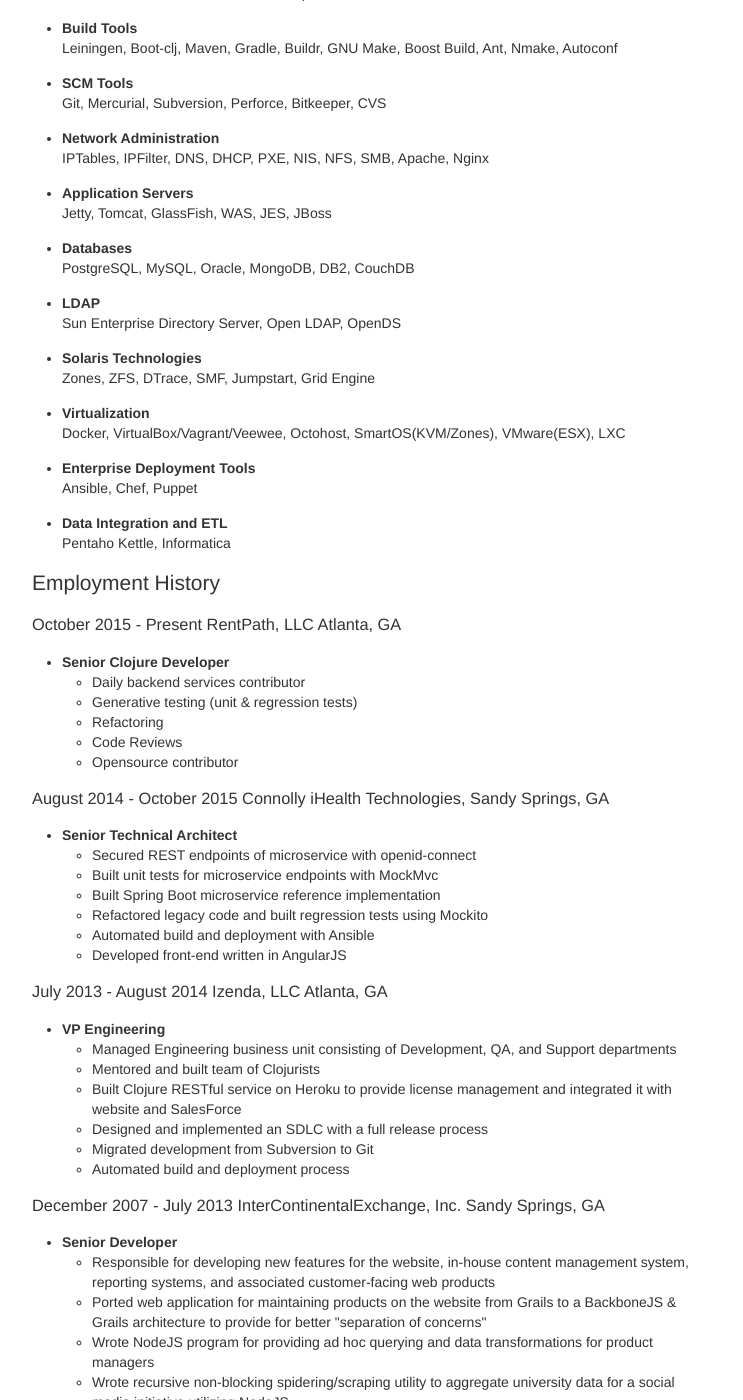
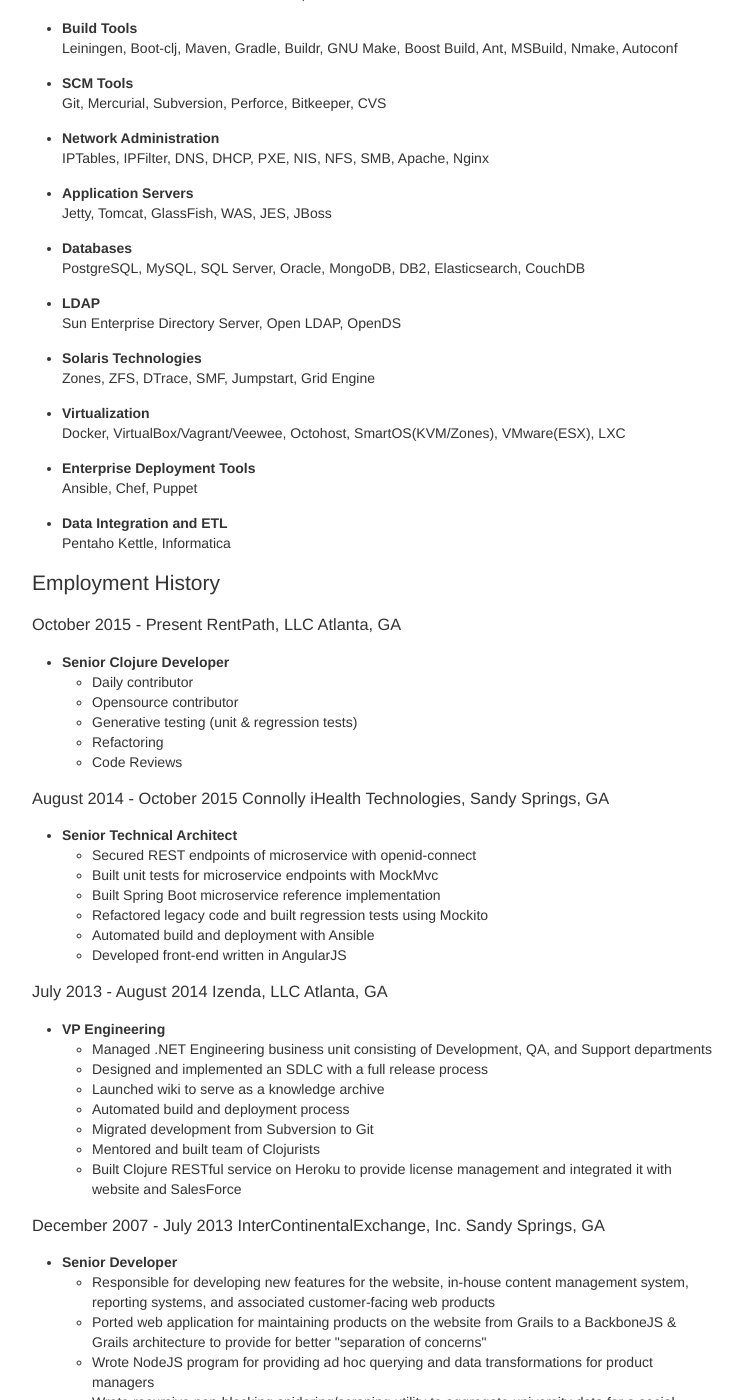
Before and after one commit to halcyon/www.zeddworks.com, a Jekyll site: the page built from resume.html, in a window 1280 px wide and 1400 px high, scrolled down 887 px. Shown: the whole window, without its empty margins (268-1011 px from the left). Built offline with Jekyll 4.4.1, drawn with Linux system fonts in a browser that asks for light colours; some of the changed text lies outside the part shown.

Commit message:
Updating

```diff
--- a/resume.html
+++ b/resume.html
@@ -11,12 +11,13 @@ categories:
 permalink: /resume
 ---
 
-<div id="outline-container-orgb51a830" class="outline-2">
-<h2 id="orgb51a830">Scott McLeod</h2>
-<div class="outline-text-2" id="text-orgb51a830">
-</div><div id="outline-container-org303be6a" class="outline-3">
-<h3 id="org303be6a"><b>Senior Clojure Developer</b></h3>
-<div class="outline-text-3" id="text-org303be6a">
+<div id="outline-container-org55b0d79" class="outline-2">
+<h2 id="org55b0d79">Scott McLeod</h2>
+<div class="outline-text-2" id="text-org55b0d79">
+</div>
+<div id="outline-container-org9b03dad" class="outline-3">
+<h3 id="org9b03dad"><b>Senior Clojure Developer</b></h3>
+<div class="outline-text-3" id="text-org9b03dad">
 <ul class="org-ul">
 <li>tel: 404-697-0103</li>
 <li>email: scott.mcleod@zeddworks.com</li>
@@ -26,132 +27,184 @@ permalink: /resume
 </div>
 </div>
 
-<div id="outline-container-org2c3b42e" class="outline-2">
-<h2 id="org2c3b42e">Professional Summary</h2>
-<div class="outline-text-2" id="text-org2c3b42e">
-</div><ul class="org-ul"><li><a id="org50d5a77"></a><b>Programming Languages</b><br /><div class="outline-text-4" id="text-org50d5a77">
+<div id="outline-container-org65c0ed5" class="outline-2">
+<h2 id="org65c0ed5">Professional Summary</h2>
+<div class="outline-text-2" id="text-org65c0ed5">
+</div>
+<ul class="org-ul">
+<li><a id="org0121160"></a><b>Programming Languages</b><br />
+<div class="outline-text-4" id="text-org0121160">
 <p>
 Clojure, ClojureScript, JavaScript, Java, Ruby, Groovy, CoffeeScript, Python, Rust, C, C++, C#, Bash, Scala
 </p>
-</div></li>
-<li><a id="orgf856c43"></a><b>Cloud Deployment</b><br /><div class="outline-text-4" id="text-orgf856c43">
+</div>
+</li>
+<li><a id="orgea53e7e"></a><b>Cloud Deployment</b><br />
+<div class="outline-text-4" id="text-orgea53e7e">
 <p>
 Amazon Lambda, Heroku
 </p>
-</div></li>
-<li><a id="org7521e62"></a><b>Continuous Integration</b><br /><div class="outline-text-4" id="text-org7521e62">
+</div>
+</li>
+<li><a id="org2def0f5"></a><b>Continuous Integration</b><br />
+<div class="outline-text-4" id="text-org2def0f5">
 <p>
 Jenkins, Travis
 </p>
-</div></li>
-<li><a id="org4d0548b"></a><b>Project Management and Agile Methodologies</b><br /><div class="outline-text-4" id="text-org4d0548b">
+</div>
+</li>
+<li><a id="orgac694e8"></a><b>Project Management and Agile Methodologies</b><br />
+<div class="outline-text-4" id="text-orgac694e8">
 <p>
 Trello, Jira/GreenHopper, Kanban
 </p>
-</div></li>
-<li><a id="orgfe947a9"></a><b>Documentation</b><br /><div class="outline-text-4" id="text-orgfe947a9">
+</div>
+</li>
+<li><a id="org38eaeee"></a><b>Documentation</b><br />
+<div class="outline-text-4" id="text-org38eaeee">
 <p>
 Org Mode, Markdown, AsciiDoc
 </p>
-</div></li>
-<li><a id="org171e14e"></a><b>Testing Frameworks and Tools</b><br /><div class="outline-text-4" id="text-org171e14e">
+</div>
+</li>
+<li><a id="org360a8e8"></a><b>Testing Frameworks and Tools</b><br />
+<div class="outline-text-4" id="text-org360a8e8">
 <p>
 Mockito, TestNG, JUnit, Jasmine, Karma, Mocha, RSpec, Selenium, Watir
 </p>
-</div></li>
-<li><a id="orgbea1f91"></a><b>Web Technologies</b><br /><div class="outline-text-4" id="text-orgbea1f91">
+</div>
+</li>
+<li><a id="org5be75d7"></a><b>Web Technologies</b><br />
+<div class="outline-text-4" id="text-org5be75d7">
 <p>
-HTML5, CSS, JavaScript, BackboneJS, jQuery, RequireJS, LessCSS, Sass, NodeJS, HandlebarsJS, Hiccup (Clojure HTML templating library)
+HTML5, CSS, JavaScript, Angular, BackboneJS, jQuery, RequireJS, LessCSS, Sass, NodeJS, HandlebarsJS, Hiccup (Clojure HTML templating library)
 </p>
-</div></li>
-<li><a id="org188b5bc"></a><b>Frameworks</b><br /><div class="outline-text-4" id="text-org188b5bc">
+</div>
+</li>
+<li><a id="org0fe3d7e"></a><b>Frameworks</b><br />
+<div class="outline-text-4" id="text-org0fe3d7e">
 <p>
 Om, Reagent, re-frame, Ruby on Rails, Compojure (Clojure web service routing library), Grails, Spring, Stripes, Hibernate, Ibatis
 </p>
-</div></li>
-<li><a id="org0dcb530"></a><b>Message Queues</b><br /><div class="outline-text-4" id="text-org0dcb530">
+</div>
+</li>
+<li><a id="orgae0c586"></a><b>Message Queues</b><br />
+<div class="outline-text-4" id="text-orgae0c586">
 <p>
 RabbitMQ, ActiveMQ, JMS
 </p>
-</div></li>
-<li><a id="org9bd623f"></a><b>System Administration</b><br /><div class="outline-text-4" id="text-org9bd623f">
+</div>
+</li>
+<li><a id="orgdc1d86f"></a><b>System Administration</b><br />
+<div class="outline-text-4" id="text-orgdc1d86f">
 <p>
 Linux, Mac OS X, Solaris, FreeBSD, OpenBSD, NetBSD, Windows
 </p>
-</div></li>
-<li><a id="org1f7b5ee"></a><b>Build Tools</b><br /><div class="outline-text-4" id="text-org1f7b5ee">
+</div>
+</li>
+<li><a id="org79f5439"></a><b>Build Tools</b><br />
+<div class="outline-text-4" id="text-org79f5439">
 <p>
-Leiningen, Boot-clj, Maven, Gradle, Buildr, GNU Make, Boost Build, Ant, Nmake, Autoconf
+Leiningen, Boot-clj, Maven, Gradle, Buildr, GNU Make, Boost Build, Ant, MSBuild, Nmake, Autoconf
 </p>
-</div></li>
-<li><a id="orge0567ee"></a><b>SCM Tools</b><br /><div class="outline-text-4" id="text-orge0567ee">
+</div>
+</li>
+<li><a id="orgfb9a120"></a><b>SCM Tools</b><br />
+<div class="outline-text-4" id="text-orgfb9a120">
 <p>
 Git, Mercurial, Subversion, Perforce, Bitkeeper, CVS
 </p>
-</div></li>
-<li><a id="org54d7355"></a><b>Network Administration</b><br /><div class="outline-text-4" id="text-org54d7355">
+</div>
+</li>
+<li><a id="orgbde3e4f"></a><b>Network Administration</b><br />
+<div class="outline-text-4" id="text-orgbde3e4f">
 <p>
 IPTables, IPFilter, DNS, DHCP, PXE, NIS, NFS, SMB, Apache, Nginx
 </p>
-</div></li>
-<li><a id="org27008b3"></a><b>Application Servers</b><br /><div class="outline-text-4" id="text-org27008b3">
+</div>
+</li>
+<li><a id="orgfb9668f"></a><b>Application Servers</b><br />
+<div class="outline-text-4" id="text-orgfb9668f">
 <p>
 Jetty, Tomcat, GlassFish, WAS, JES, JBoss
 </p>
-</div></li>
-<li><a id="org3cb4be2"></a><b>Databases</b><br /><div class="outline-text-4" id="text-org3cb4be2">
+</div>
+</li>
+<li><a id="org0947a5d"></a><b>Databases</b><br />
+<div class="outline-text-4" id="text-org0947a5d">
 <p>
-PostgreSQL, MySQL, Oracle, MongoDB, DB2, CouchDB
+PostgreSQL, MySQL, SQL Server, Oracle, MongoDB, DB2, Elasticsearch, CouchDB
 </p>
-</div></li>
-<li><a id="org92a750f"></a><b>LDAP</b><br /><div class="outline-text-4" id="text-org92a750f">
+</div>
+</li>
+<li><a id="orgc100973"></a><b>LDAP</b><br />
+<div class="outline-text-4" id="text-orgc100973">
 <p>
 Sun Enterprise Directory Server, Open LDAP, OpenDS
 </p>
-</div></li>
-<li><a id="orgb095ba3"></a><b>Solaris Technologies</b><br /><div class="outline-text-4" id="text-orgb095ba3">
+</div>
+</li>
+<li><a id="orgd3ea72a"></a><b>Solaris Technologies</b><br />
+<div class="outline-text-4" id="text-orgd3ea72a">
 <p>
 Zones, ZFS, DTrace, SMF, Jumpstart, Grid Engine
 </p>
-</div></li>
-<li><a id="org6347397"></a><b>Virtualization</b><br /><div class="outline-text-4" id="text-org6347397">
+</div>
+</li>
+<li><a id="org4ef895d"></a><b>Virtualization</b><br />
+<div class="outline-text-4" id="text-org4ef895d">
 <p>
 Docker, VirtualBox/Vagrant/Veewee, Octohost, SmartOS(KVM/Zones), VMware(ESX), LXC
 </p>
-</div></li>
-<li><a id="org58a2bad"></a><b>Enterprise Deployment Tools</b><br /><div class="outline-text-4" id="text-org58a2bad">
+</div>
+</li>
+<li><a id="org892a8aa"></a><b>Enterprise Deployment Tools</b><br />
+<div class="outline-text-4" id="text-org892a8aa">
 <p>
 Ansible, Chef, Puppet
 </p>
-</div></li>
-<li><a id="orgb392251"></a><b>Data Integration and ETL</b><br /><div class="outline-text-4" id="text-orgb392251">
+</div>
+</li>
+<li><a id="orga0ef95d"></a><b>Data Integration and ETL</b><br />
+<div class="outline-text-4" id="text-orga0ef95d">
 <p>
 Pentaho Kettle, Informatica
 </p>
-</div></li></ul>
+</div>
+</li>
+</ul>
 </div>
 
-<div id="outline-container-orgdeba1b6" class="outline-2">
-<h2 id="orgdeba1b6">Employment History</h2>
-<div class="outline-text-2" id="text-orgdeba1b6">
-</div><div id="outline-container-orgb7b0e91" class="outline-3">
-<h3 id="orgb7b0e91">October 2015 - Present RentPath, LLC Atlanta, GA</h3>
-<div class="outline-text-3" id="text-orgb7b0e91">
-</div><ul class="org-ul"><li><a id="org87d2db2"></a><b>Senior Clojure Developer</b><br /><div class="outline-text-4" id="text-org87d2db2">
+<div id="outline-container-orge59abd1" class="outline-2">
+<h2 id="orge59abd1">Employment History</h2>
+<div class="outline-text-2" id="text-orge59abd1">
+</div>
+<div id="outline-container-orgd2446a2" class="outline-3">
+<h3 id="orgd2446a2">October 2015 - Present RentPath, LLC Atlanta, GA</h3>
+<div class="outline-text-3" id="text-orgd2446a2">
+</div>
 <ul class="org-ul">
-<li>Daily backend services contributor</li>
+<li><a id="org299313d"></a><b>Senior Clojure Developer</b><br />
+<div class="outline-text-4" id="text-org299313d">
+<ul class="org-ul">
+<li>Daily contributor</li>
+<li>Opensource contributor</li>
 <li>Generative testing (unit &amp; regression tests)</li>
 <li>Refactoring</li>
 <li>Code Reviews</li>
-<li>Opensource contributor</li>
 </ul>
-</div></li></ul>
+</div>
+</li>
+</ul>
 </div>
 
-<div id="outline-container-org32af280" class="outline-3">
-<h3 id="org32af280">August 2014 - October 2015 Connolly iHealth Technologies, Sandy Springs, GA</h3>
-<div class="outline-text-3" id="text-org32af280">
-</div><ul class="org-ul"><li><a id="orge1d4624"></a><b>Senior Technical Architect</b><br /><div class="outline-text-4" id="text-orge1d4624">
+<div id="outline-container-org97583a7" class="outline-3">
+<h3 id="org97583a7">August 2014 - October 2015 Connolly iHealth Technologies, Sandy Springs, GA</h3>
+<div class="outline-text-3" id="text-org97583a7">
+</div>
+<ul class="org-ul">
+<li><a id="org6fd8591"></a><b>Senior Technical Architect</b><br />
+<div class="outline-text-4" id="text-org6fd8591">
 <ul class="org-ul">
 <li>Secured REST endpoints of microservice with openid-connect</li>
 <li>Built unit tests for microservice endpoints with MockMvc</li>
@@ -160,37 +213,50 @@ Pentaho Kettle, Informatica
 <li>Automated build and deployment with Ansible</li>
 <li>Developed front-end written in AngularJS</li>
 </ul>
-</div></li></ul>
+</div>
+</li>
+</ul>
 </div>
 
-<div id="outline-container-orgd310e85" class="outline-3">
-<h3 id="orgd310e85">July 2013 - August 2014 Izenda, LLC Atlanta, GA</h3>
-<div class="outline-text-3" id="text-orgd310e85">
-</div><ul class="org-ul"><li><a id="org4aa8a16"></a><b>VP Engineering</b><br /><div class="outline-text-4" id="text-org4aa8a16">
+<div id="outline-container-orgeed8fe3" class="outline-3">
+<h3 id="orgeed8fe3">July 2013 - August 2014 Izenda, LLC Atlanta, GA</h3>
+<div class="outline-text-3" id="text-orgeed8fe3">
+</div>
 <ul class="org-ul">
-<li>Managed Engineering business unit consisting of Development, QA, and Support departments</li>
+<li><a id="org9fcf7ee"></a><b>VP Engineering</b><br />
+<div class="outline-text-4" id="text-org9fcf7ee">
+<ul class="org-ul">
+<li>Managed .NET Engineering business unit consisting of Development, QA, and Support departments</li>
+<li>Designed and implemented an SDLC with a full release process</li>
+<li>Launched wiki to serve as a knowledge archive</li>
+<li>Automated build and deployment process</li>
+<li>Migrated development from Subversion to Git</li>
 <li>Mentored and built team of Clojurists</li>
 <li>Built Clojure RESTful service on Heroku to provide license management and integrated it with website and SalesForce</li>
-<li>Designed and implemented an SDLC with a full release process</li>
-<li>Migrated development from Subversion to Git</li>
-<li>Automated build and deployment process</li>
 </ul>
-</div></li></ul>
+</div>
+</li>
+</ul>
 </div>
 
-<div id="outline-container-org3523233" class="outline-3">
-<h3 id="org3523233">December 2007 - July 2013 InterContinentalExchange, Inc. Sandy Springs, GA</h3>
-<div class="outline-text-3" id="text-org3523233">
-</div><ul class="org-ul"><li><a id="org5039dcc"></a><b>Senior Developer</b><br /><div class="outline-text-4" id="text-org5039dcc">
+<div id="outline-container-org85db82d" class="outline-3">
+<h3 id="org85db82d">December 2007 - July 2013 InterContinentalExchange, Inc. Sandy Springs, GA</h3>
+<div class="outline-text-3" id="text-org85db82d">
+</div>
+<ul class="org-ul">
+<li><a id="org88c42b9"></a><b>Senior Developer</b><br />
+<div class="outline-text-4" id="text-org88c42b9">
 <ul class="org-ul">
 <li>Responsible for developing new features for the website, in-house content management system, reporting systems, and associated customer-facing web products</li>
 <li>Ported web application for maintaining products on the website from Grails to a BackboneJS &amp; Grails architecture to provide for better "separation of concerns"</li>
 <li>Wrote NodeJS program for providing ad hoc querying and data transformations for product managers</li>
 <li>Wrote recursive non-blocking spidering/scraping utility to aggregate university data for a social media initiative utilizing NodeJS</li>
 </ul>
-</div></li>
+</div>
+</li>
 
-<li><a id="org63fc479"></a><b>Manager SDLC Team</b><br /><div class="outline-text-4" id="text-org63fc479">
+<li><a id="org6ec86c0"></a><b>Manager SDLC Team</b><br />
+<div class="outline-text-4" id="text-org6ec86c0">
 <ul class="org-ul">
 <li>Championed and implemented Chef deployment strategies to automate provisioning of SDLC stack (Gitorious, Jenkins, Nexus, Jira) and wrote a Chef provider to automate signing of SSL certificates by ICE's Certificate Authority</li>
 <li>Lead development of Nexus Artifact Cleaner to expunge old artifacts</li>
@@ -202,9 +268,11 @@ Pentaho Kettle, Informatica
 <li>Wrote Java Maven plugin to generate and email release notes upon Maven release builds</li>
 <li>Implemented SDLC Release Process</li>
 </ul>
-</div></li>
+</div>
+</li>
 
-<li><a id="org5fc7696"></a><b>R&amp;D Systems Engineer</b><br /><div class="outline-text-4" id="text-org5fc7696">
+<li><a id="org4f7aa77"></a><b>R&amp;D Systems Engineer</b><br />
+<div class="outline-text-4" id="text-org4f7aa77">
 <ul class="org-ul">
 <li>Developed and formalized SDLC release process</li>
 <li>Architect of SDLC (Continuous Integration, Distributed Source Control, Shared Build Artifacts Repository, Build Process, and Defect Tracking)</li>
@@ -213,20 +281,27 @@ Pentaho Kettle, Informatica
 <li>Architect of production deployment system used to deploy to hundreds of systems within a one-hour maintenance window - included jruby test suite and deployment verification</li>
 <li>System administrator of production Solaris, AIX, and Linux systems</li>
 </ul>
-</div></li></ul>
+</div>
+</li>
+</ul>
 </div>
 
-<div id="outline-container-org77f3eeb" class="outline-3">
-<h3 id="org77f3eeb">June 2004 - December 2007 Equifax, Inc. Alpharetta, GA</h3>
-<div class="outline-text-3" id="text-org77f3eeb">
-</div><ul class="org-ul"><li><a id="org9a697e3"></a><b>Application Developer IV</b><br /><div class="outline-text-4" id="text-org9a697e3">
+<div id="outline-container-orgaab7768" class="outline-3">
+<h3 id="orgaab7768">June 2004 - December 2007 Equifax, Inc. Alpharetta, GA</h3>
+<div class="outline-text-3" id="text-orgaab7768">
+</div>
+<ul class="org-ul">
+<li><a id="orga9fa85a"></a><b>Application Developer IV</b><br />
+<div class="outline-text-4" id="text-orga9fa85a">
 <ul class="org-ul">
 <li>Wrote C++ bindings for parsing configuration files with libyaml</li>
 <li>Developed server-side invocation and monitoring agent for grid job control system</li>
 </ul>
-</div></li>
+</div>
+</li>
 
-<li><a id="orgb24ffca"></a><b>Development Infrastructure Architect</b><br /><div class="outline-text-4" id="text-orgb24ffca">
+<li><a id="orge7482df"></a><b>Development Infrastructure Architect</b><br />
+<div class="outline-text-4" id="text-orge7482df">
 <ul class="org-ul">
 <li>Architect of automated system to generate continuous integration environments on demand</li>
 <li>Deployed enterprise Subversion SCM with LDAP backend</li>
@@ -237,9 +312,11 @@ Pentaho Kettle, Informatica
 <li>Consulted with security team on design of enterprise LDAP authentication system</li>
 <li>Project manager for migration of production databases</li>
 </ul>
-</div></li>
+</div>
+</li>
 
-<li><a id="org9d79316"></a><b>CM Team Lead</b><br /><div class="outline-text-4" id="text-org9d79316">
+<li><a id="org0f9d6dd"></a><b>CM Team Lead</b><br />
+<div class="outline-text-4" id="text-org0f9d6dd">
 <ul class="org-ul">
 <li>Supported J2EE eCommerce system</li>
 <li>Liaison to IBM Global Architecture</li>
@@ -247,21 +324,28 @@ Pentaho Kettle, Informatica
 <li>Implemented NIS centralized authentication system</li>
 <li>Migrated source control management system from CVS to Subversion</li>
 </ul>
-</div></li>
+</div>
+</li>
 
-<li><a id="orge068750"></a><b>Release Engineer</b><br /><div class="outline-text-4" id="text-orge068750">
+<li><a id="org9350b97"></a><b>Release Engineer</b><br />
+<div class="outline-text-4" id="text-org9350b97">
 <ul class="org-ul">
 <li>Supported 20 SDLC environments</li>
 <li>Responsible for building continuous integration environments</li>
 <li>Second tier support for batch/offline production environments</li>
 </ul>
-</div></li></ul>
+</div>
+</li>
+</ul>
 </div>
 
-<div id="outline-container-org8664cab" class="outline-3">
-<h3 id="org8664cab">April 1999 - November 2001 Exchange-America Alpharetta, GA</h3>
-<div class="outline-text-3" id="text-org8664cab">
-</div><ul class="org-ul"><li><a id="orgb31d6f5"></a><b>Software Developer</b><br /><div class="outline-text-4" id="text-orgb31d6f5">
+<div id="outline-container-org0334844" class="outline-3">
+<h3 id="org0334844">April 1999 - November 2001 Exchange-America Alpharetta, GA</h3>
+<div class="outline-text-3" id="text-org0334844">
+</div>
+<ul class="org-ul">
+<li><a id="org2b72c13"></a><b>Software Developer</b><br />
+<div class="outline-text-4" id="text-org2b72c13">
 <ul class="org-ul">
 <li>Developed a regular expression library for Java</li>
 <li>Developed CORBA clients and servers in Java and C++</li>
@@ -270,28 +354,36 @@ Pentaho Kettle, Informatica
 <li>Built plugin architecture for querying version metadata of in-house C++ libraries</li>
 <li>Administered open source development tools</li>
 </ul>
-</div></li></ul>
+</div>
+</li>
+</ul>
 </div>
 
-<div id="outline-container-org91e7e20" class="outline-3">
-<h3 id="org91e7e20">October 1997 - May 1999 GA State Board of Pardons and Paroles Atlanta, GA</h3>
-<div class="outline-text-3" id="text-org91e7e20">
-</div><ul class="org-ul"><li><a id="org6b6c76d"></a><b>Network Engineer</b><br /><div class="outline-text-4" id="text-org6b6c76d">
+<div id="outline-container-orgdef7251" class="outline-3">
+<h3 id="orgdef7251">October 1997 - May 1999 GA State Board of Pardons and Paroles Atlanta, GA</h3>
+<div class="outline-text-3" id="text-orgdef7251">
+</div>
+<ul class="org-ul">
+<li><a id="orgae5bc45"></a><b>Network Engineer</b><br />
+<div class="outline-text-4" id="text-orgae5bc45">
 <ul class="org-ul">
 <li>Developed Lotus Notes database applications</li>
 <li>Administered Central Office Network serving 300 internal nodes and 57 Parole offices</li>
 <li>Built network imaging system for deployment of Windows 95</li>
 </ul>
-</div></li></ul>
+</div>
+</li>
+</ul>
 </div>
 </div>
 
-<div id="outline-container-orgb0cca91" class="outline-2">
-<h2 id="orgb0cca91">Education</h2>
-<div class="outline-text-2" id="text-orgb0cca91">
-</div><div id="outline-container-org16696d6" class="outline-3">
-<h3 id="org16696d6">Georgia Institute of Technology Atlanta, GA</h3>
-<div class="outline-text-3" id="text-org16696d6">
+<div id="outline-container-org55989b2" class="outline-2">
+<h2 id="org55989b2">Education</h2>
+<div class="outline-text-2" id="text-org55989b2">
+</div>
+<div id="outline-container-orgf8d6ecc" class="outline-3">
+<h3 id="orgf8d6ecc">Georgia Institute of Technology Atlanta, GA</h3>
+<div class="outline-text-3" id="text-orgf8d6ecc">
 <ul class="org-ul">
 <li>Bachelor of Computer Science (2007)</li>
 <li>Certificate in Industrial Organizational Psychology (2007)</li>
@@ -299,9 +391,9 @@ Pentaho Kettle, Informatica
 </div>
 </div>
 
-<div id="outline-container-orga5010be" class="outline-3">
-<h3 id="orga5010be">Continuing Education</h3>
-<div class="outline-text-3" id="text-orga5010be">
+<div id="outline-container-org5aaeb0f" class="outline-3">
+<h3 id="org5aaeb0f">Continuing Education</h3>
+<div class="outline-text-3" id="text-org5aaeb0f">
 <ul class="org-ul">
 <li>Computational Investing, Part I - Georgia Institute of Technology (2012)</li>
 <li>Developing Innovative Ideas for New Companies - University of Maryland, College Park (2013)</li>
@@ -311,9 +403,9 @@ Pentaho Kettle, Informatica
 </div>
 </div>
 
-<div id="outline-container-org911984f" class="outline-2">
-<h2 id="org911984f">Professional References</h2>
-<div class="outline-text-2" id="text-org911984f">
+<div id="outline-container-org92dcfd0" class="outline-2">
+<h2 id="org92dcfd0">Professional References</h2>
+<div class="outline-text-2" id="text-org92dcfd0">
 <ul class="org-ul">
 <li>Available upon request</li>
 </ul>
```
